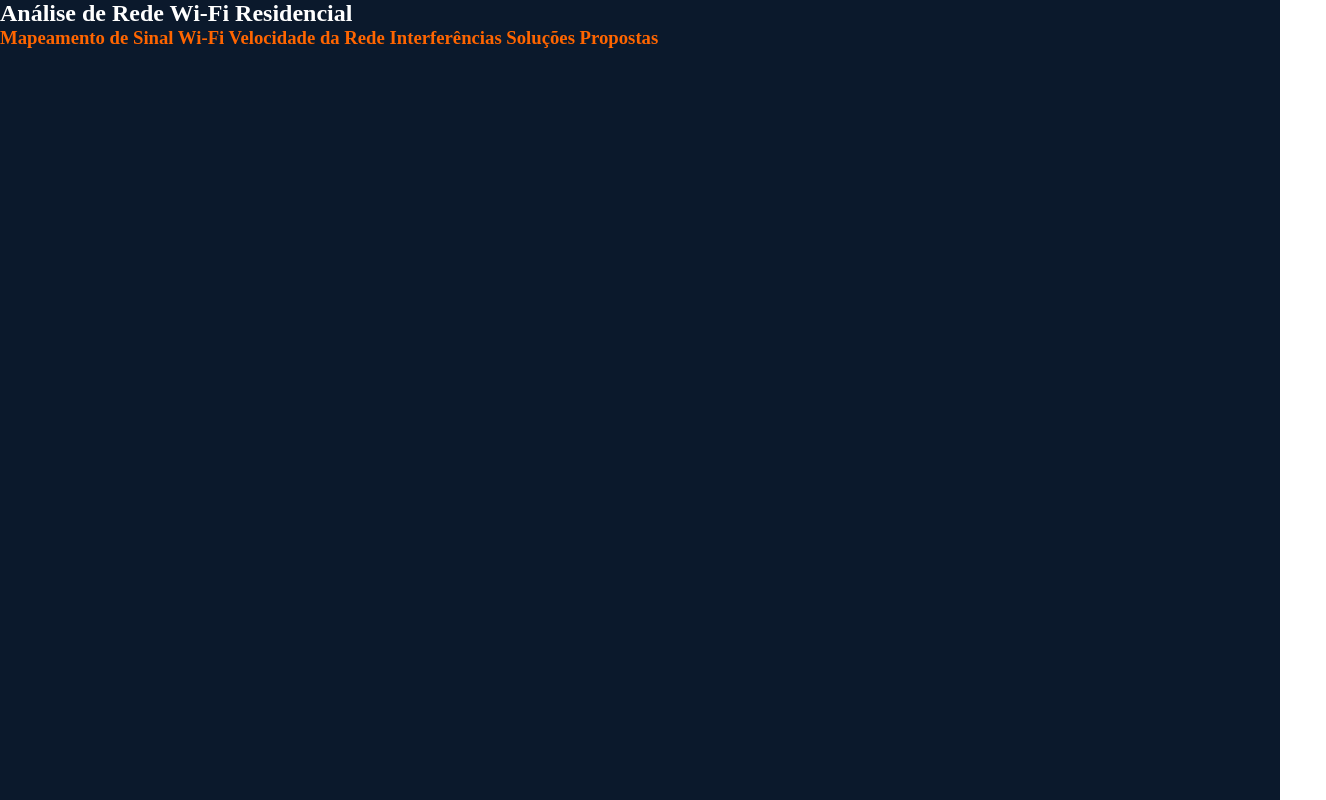
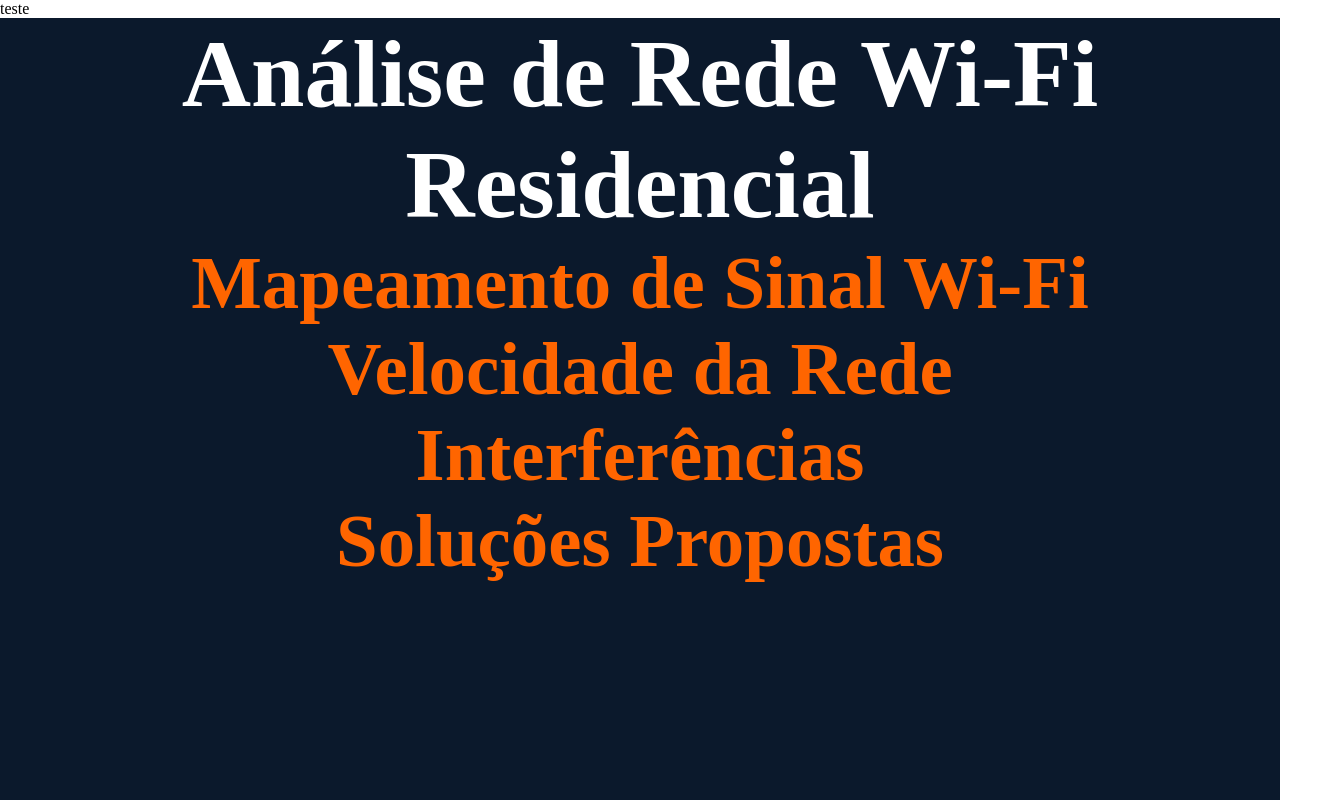
Before and after one commit to RaayaneCustodio/projeto, a website: page index.html in a window 1280 px wide. Shown: the top 800 px of the page, 1326 px wide, since content can reach past the window. Drawn offline with Linux system fonts and the light colour scheme.

Commit message:
ajustando css e html

```diff
--- a/index.html
+++ b/index.html
@@ -12,18 +12,18 @@
 
 <body>
     <header>
-
+        <nav>
+            teste
+        </nav>
     </header>
     <main class="content">
         <section class="content-section">
             <div class="content-home">
                 <h1>Análise de Rede Wi-Fi Residencial</h1>
-                <h3>
-                    Mapeamento de Sinal Wi-Fi
-                    Velocidade da Rede
-                    Interferências
-                    Soluções Propostas
-                </h3>
+                <h3>Mapeamento de Sinal Wi-Fi</h3>
+                <h3>Velocidade da Rede</h3>
+                <h3>Interferências</h3>
+                <h3>Soluções Propostas</h3>
             </div>
             <div class="content-planta">
                 <img src="./images/planta.png">
--- a/styles/style.css
+++ b/styles/style.css
@@ -20,6 +20,8 @@
 .content-home{
     background-color: var(--cor-home);
     height: 100vh;
+    text-align: center;
+    font-size: 4rem;
 }
 
 .content-home h1{
@@ -34,4 +36,11 @@
 .content-planta{
     background-color: var(--cor-planta);
     height: 100vh;
+    display: flex;
+
 }
+
+.content-planta h1{
+    color: var(--cor-fonte-planta);
+    height: 100vh;
+}
```
